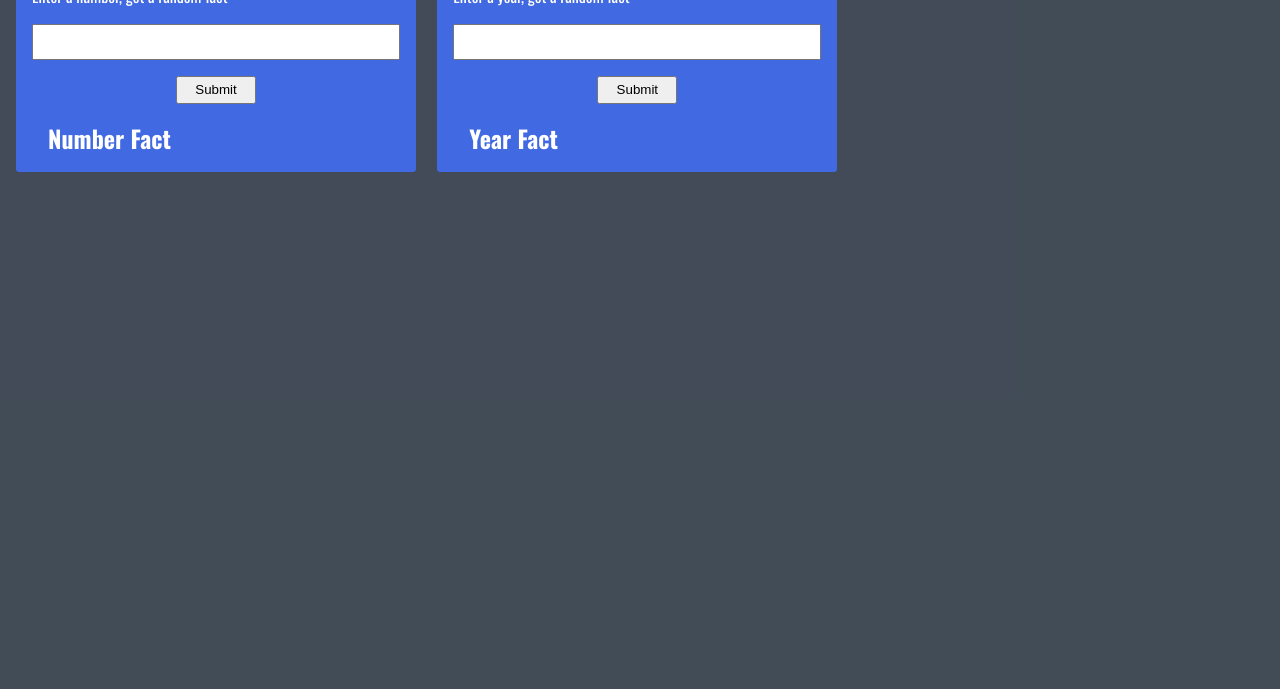
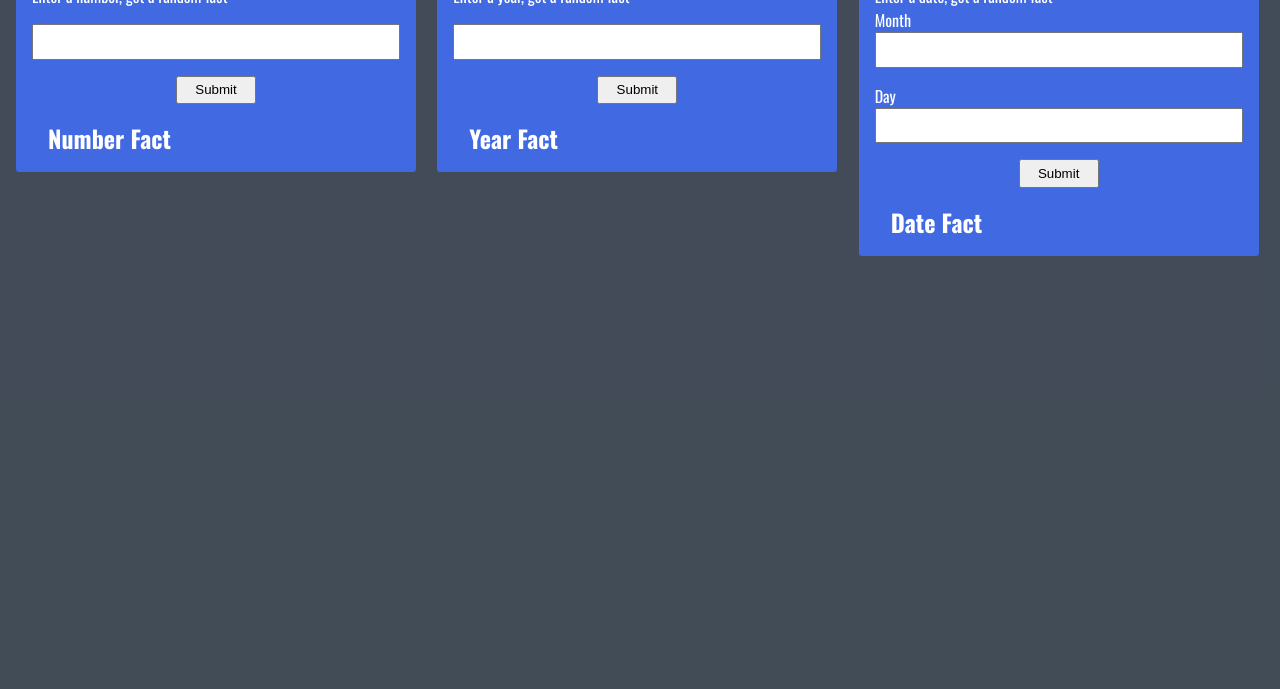
Before and after one commit to hanaszzsolt323/numberfacts, a plain HTML site: page index.html in a window 1280 px wide. Shown: the part 111-800 px from the top of the page. Drawn offline with nearby package versions, Linux system fonts and the light colour scheme.

Commit message:
date added

```diff
--- a/index.html
+++ b/index.html
@@ -32,6 +32,19 @@
                 <p class="yearText"></p>
             </div>
         </form>
+        <form class="getDate">
+            <h1>Date Facts</h1>
+            <p>Enter a date, get a random fact</p>
+            <label for="month">Month</label>
+            <input type="number" min="1" max="12" class="month" name="month">
+            <label for="day">Day</label>
+            <input type="number" min="1" max="31" class="day" name="day">
+            <input type="submit" class="submitDate" value="Submit">
+            <div class="dateFact">
+                <h2>Date Fact</h2>
+                <p class="dateText"></p>
+            </div>
+        </form>
     </main>
 </body>
 </html>
--- a/script.js
+++ b/script.js
@@ -72,3 +72,25 @@ function getYearText(e) {
         .then((y) => yearText.innerHTML = y)
     }
 }
+
+// DATE
+
+const dateForm = document.querySelector('.getDate');
+const monthInput = document.querySelector('.month');
+const dayInput = document.querySelector('.day');
+const dateText = document.querySelector('.dateText');
+
+dateForm.addEventListener('submit', showDate);
+
+function showDate(e) {
+    e.preventDefault();
+    if(dayInput.value === '' || monthInput.value === '') {
+        fetch(`http://numbersapi.com/${Math.floor(Math.random()*12)}/${Math.floor(Math.random()*31)}/date`)
+        .then(x => x.text())
+        .then(y => dateText.innerHTML = y);
+    } if (dayInput.value != '' && monthInput.value != '') {
+        fetch(`http://numbersapi.com/${monthInput.value}/${dayInput.value}/date`)
+        .then(x => x.text())
+        .then(y => dateText.innerHTML = y)
+    }
+}
--- a/style.css
+++ b/style.css
@@ -82,3 +82,40 @@
     padding: 0rem 1rem;
     justify-self: center;
 }
+
+/* DATE */
+
+.getDate {
+    background-color: royalblue;
+    padding: 1rem;
+    height:fit-content;
+    width: 25rem;
+    border-radius: 0.2rem;
+
+    display: grid;
+}
+
+.month {
+    padding: 0.3rem 1rem;
+    margin-bottom: 1rem;
+    font-size: 1.2rem;
+}
+
+.day {
+    padding: 0.3rem 1rem;
+    margin-bottom: 1rem;
+    font-size: 1.2rem;
+}
+
+.submitDate {
+    padding: 0.3rem 0rem;
+    width: 5rem;
+    justify-self: center;
+}
+
+.dateFact {
+    margin-top: 1rem;
+    width: 100%;
+    padding: 0rem 1rem;
+    justify-self: center;
+}
```
